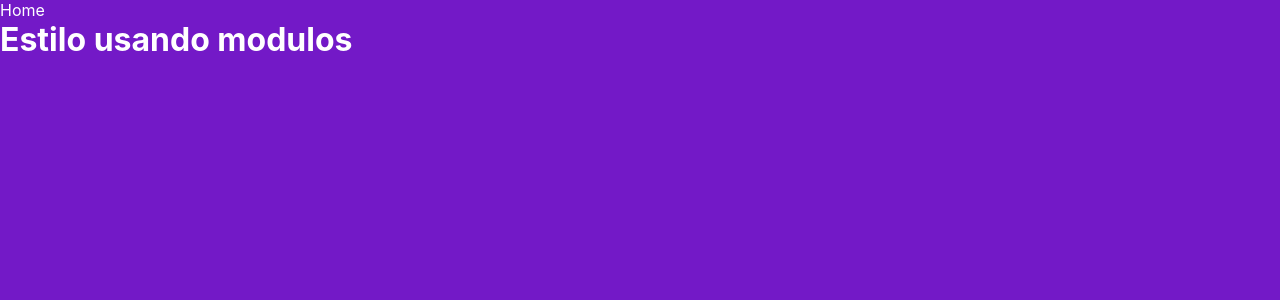
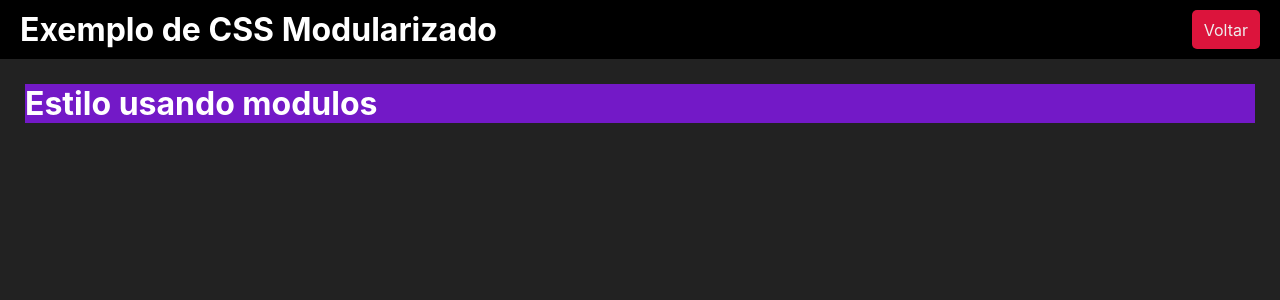
Before and after one commit to GuilCMattos/fundamentsNextJs, a Next.js app: page /stylise in a window 1280 px wide. Shown: the top 300 px of the page. Built offline with nearby package versions, Linux system fonts and the light colour scheme.

Commit message:
add: component layout

```diff
--- /dev/null
+++ b/src/components/Layout.jsx
@@ -0,0 +1,20 @@
+import Link from "next/link"
+import styles from '../styles/Layout.module.css'
+
+export default function Layout({title, children}) {
+    return (
+        <div className={styles.layout}>
+            <div className={styles.header}>
+            <h1>{title ?? 'Mais um exemplo'}</h1>
+            <Link href='/'> Voltar </Link>
+
+            </div>
+
+            <div className={styles.content}>
+            {children}
+            </div>
+
+
+        </div >
+    )
+}
--- a/src/pages/stylise.jsx
+++ b/src/pages/stylise.jsx
@@ -1,13 +1,22 @@
 import styles from '../styles/Stylise.module.css'
 import Link from 'next/link'
+import Layout from '../components/Layout'
 
 export default function Stylise() {
     return(
+        <Layout title="Exemplo de CSS Modularizado">
 
         <div className={styles.purple}>
-            <Link href='/'>Home </Link>
 
-            <h1>Estilo usando modulos</h1>
-        </div>
+           <h1>Estilo usando modulos</h1>
+
+           </div>
+
+        </Layout>
+
+
+
+
+
     )
 }
--- /dev/null
+++ b/src/styles/Layout.module.css
@@ -0,0 +1,35 @@
+.layout {
+    height: 100vh;
+    display: flex;
+    flex-direction: column;
+
+}
+
+.header {
+    display: flex;
+    justify-content: space-between;
+    padding: 10px 20px;
+    background-color: black;
+
+}
+
+.header a {
+    background-color: crimson;
+    padding: 5px 12px;
+    border-radius: 5px;
+    display: flex;
+    flex-direction: center;
+    align-items: center;
+}
+
+.header h1 {
+    margin: 0;
+
+    color: white;
+}
+
+.content {
+    padding: 25px;
+    height: 100%;
+
+}
--- a/src/styles/Stylise.module.css
+++ b/src/styles/Stylise.module.css
@@ -1,5 +1,5 @@
 .purple {
-    height: 100vh;
+
     background-color: #7319c7;
     color: #fff;
 }
```
